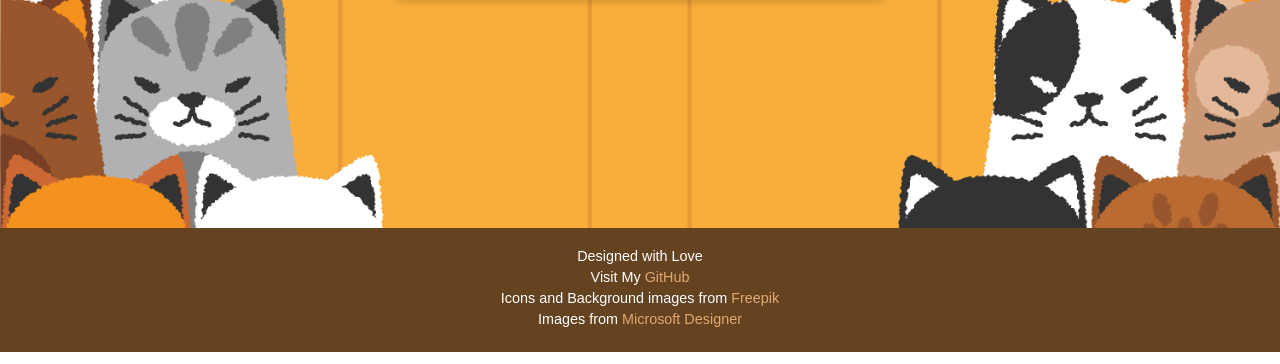
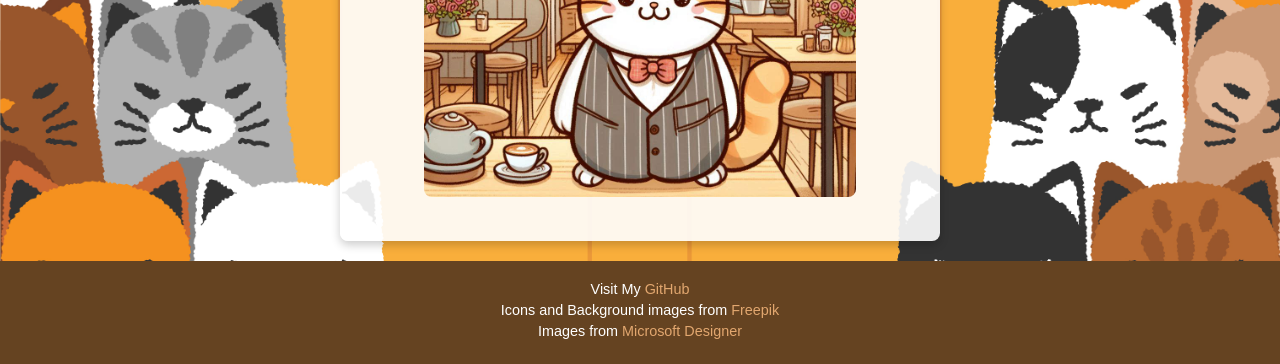
Before and after one commit to VinLvy/Restaurant-Page, a website built with webpack: page src/template.html in a window 1280 px wide. Shown: the part 448-812 px from the top of the page. Built offline with nearby package versions, Linux system fonts and the light colour scheme.

Commit message:
Homepage

```diff
--- a/src/home.js
+++ b/src/home.js
@@ -1,3 +1,5 @@
+import restaurantImage from './images/cafecat.jpeg';
+
 export default function loadHome() {
     const content = document.getElementById('content');
     content.textContent = "";  // Clear existing content
@@ -11,9 +13,15 @@ export default function loadHome() {
     const description = document.createElement('p');
     description.textContent = "Enjoy the best dining experience with us.";
 
+    const image = document.createElement('img');
+    image.src = restaurantImage;
+    image.alt = "Restaurant ambiance";
+    image.classList.add('center-image'); // Add a class for styling
+
     // Append headline and description to the card
     card.appendChild(headline);
     card.appendChild(description);
+    card.appendChild(image);
 
     // Append the card to the content
     content.appendChild(card);
--- a/src/index.js
+++ b/src/index.js
@@ -3,7 +3,6 @@ import loadHome from './home';
 import loadMenu from './menu';
 import loadContact from './contact';
 import coffeeIcon from './images/coffee.png';  // Import the image
-import backgroundImage from './images/cat-background.jpg';
 
 function init() {
   // Set the image source dynamically
--- a/src/style.css
+++ b/src/style.css
@@ -79,6 +79,9 @@
     box-shadow: 0px 4px 10px rgba(0, 0, 0, 0.2);
     max-width: 600px;
     text-align: center;
+    display: flex;
+    flex-direction: column;
+    align-items: center;
   }
 
   #content h1 {
@@ -88,6 +91,14 @@
   #content p {
     font-size: 1.1em;
     color: #555;
+    margin-bottom: 10px;
+  }
+
+  .center-image {
+    max-width: 80%;
+    height: auto;
+    border-radius: 8px;
+    margin-bottom: 10px;
   }
 
   /* Footer styling */
--- a/src/template.html
+++ b/src/template.html
@@ -23,7 +23,7 @@
   </main>
 
   <footer class="container">
-    <p>Designed with Love</p>
+    <!-- <p>Designed with Love</p> -->
     <p>Visit My <a href="https://github.com/VinLvy">GitHub</a></p>
     <p>Icons and Background images from <a href="https://www.freepik.com/">Freepik</a></p>
     <p>Images from <a href="https://designer.microsoft.com/">Microsoft Designer</a></p>
```
Also changed, not shown: src/images/cafecat.jpeg (renamed from src/images/Designer.jpeg).
